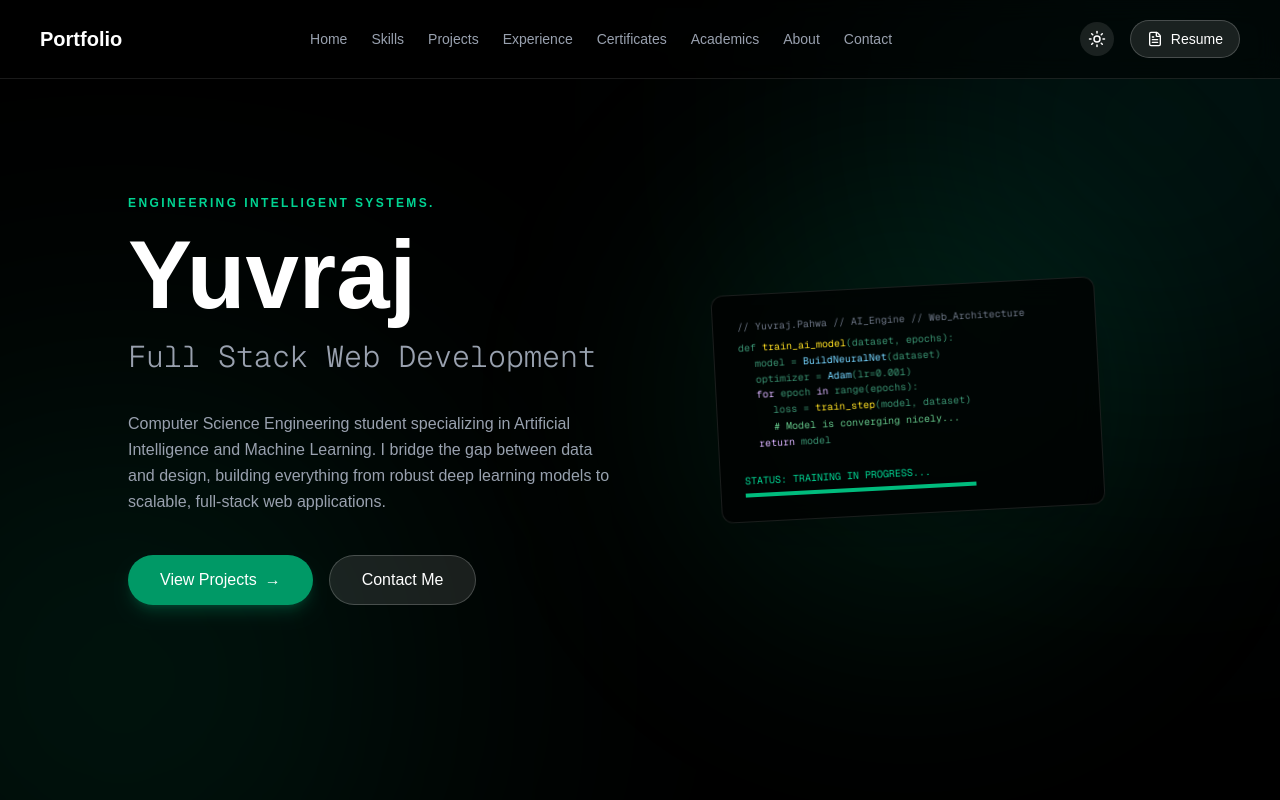
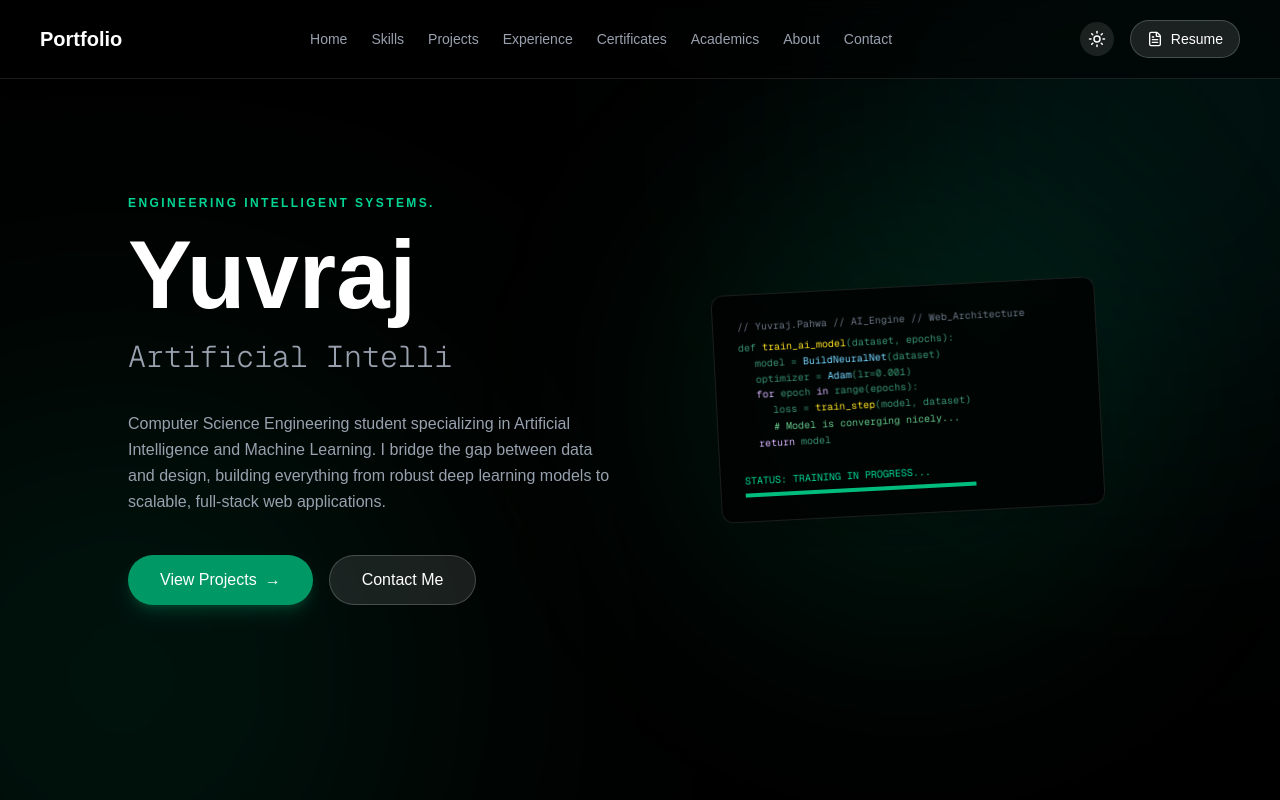
Before and after one commit to yuvieee01/portfolio-2026, a Next.js app: page / in a window 1280 px wide. Shown: the top 800 px of the page. Built offline with nearby package versions, Linux system fonts and the light colour scheme; no server answers.

Commit message:
Updated TypeAnimation Skills

```diff
--- a/src/components/Hero.tsx
+++ b/src/components/Hero.tsx
@@ -36,9 +36,14 @@ export default function Hero() {
           >
             <TypeAnimation
               sequence={[
-                'AI & Machine Learning', 2000,
-                'Full Stack Web Development', 2000,
+                'Tech Enthusiast', 2000,
+                'Artificial Intelligence', 2000,
+                'Machine Learning', 2000,
+                'Natural Language Processing', 2000,
+                'Deep Learning', 2000,
+                'Data Structures & Algorithms', 2000,
                 'Analytical Thinking', 2000,
+                'Django', 2000,
               ]}
               wrapper="span"
               speed={50}
```
